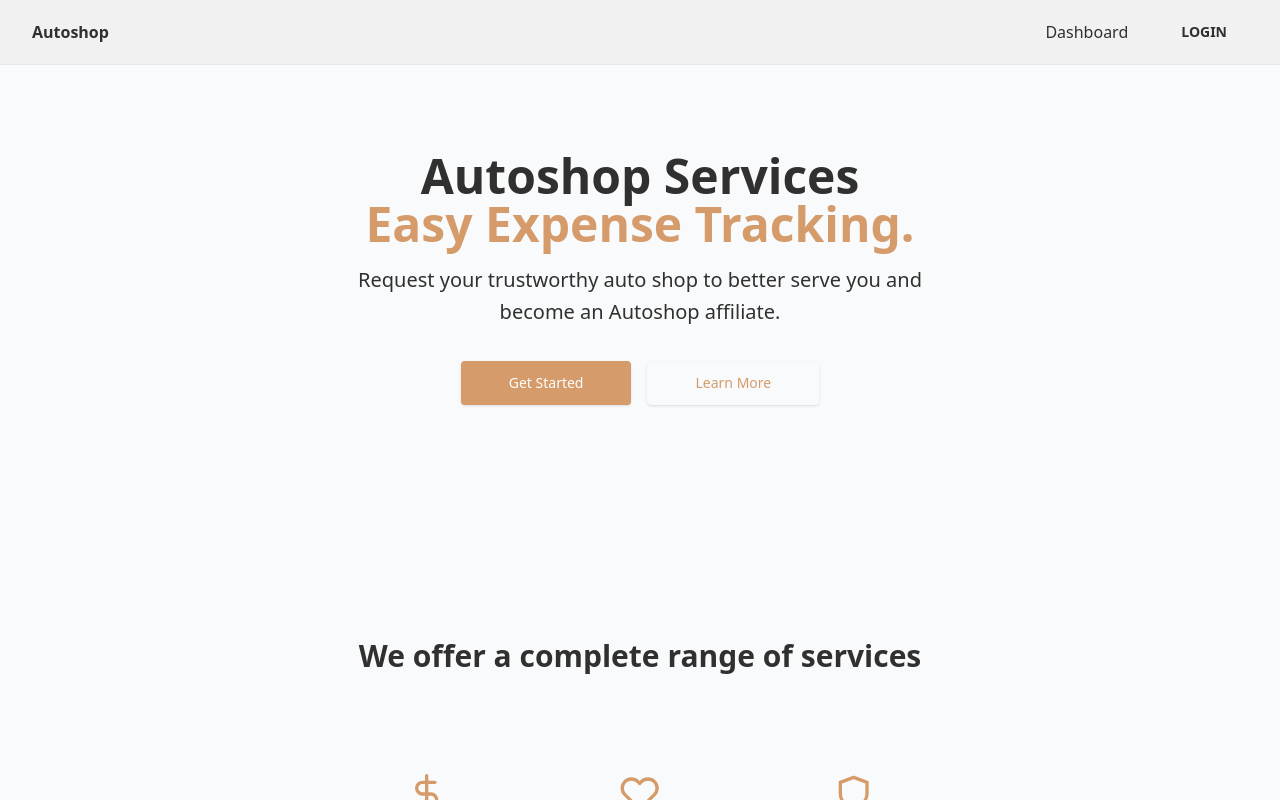
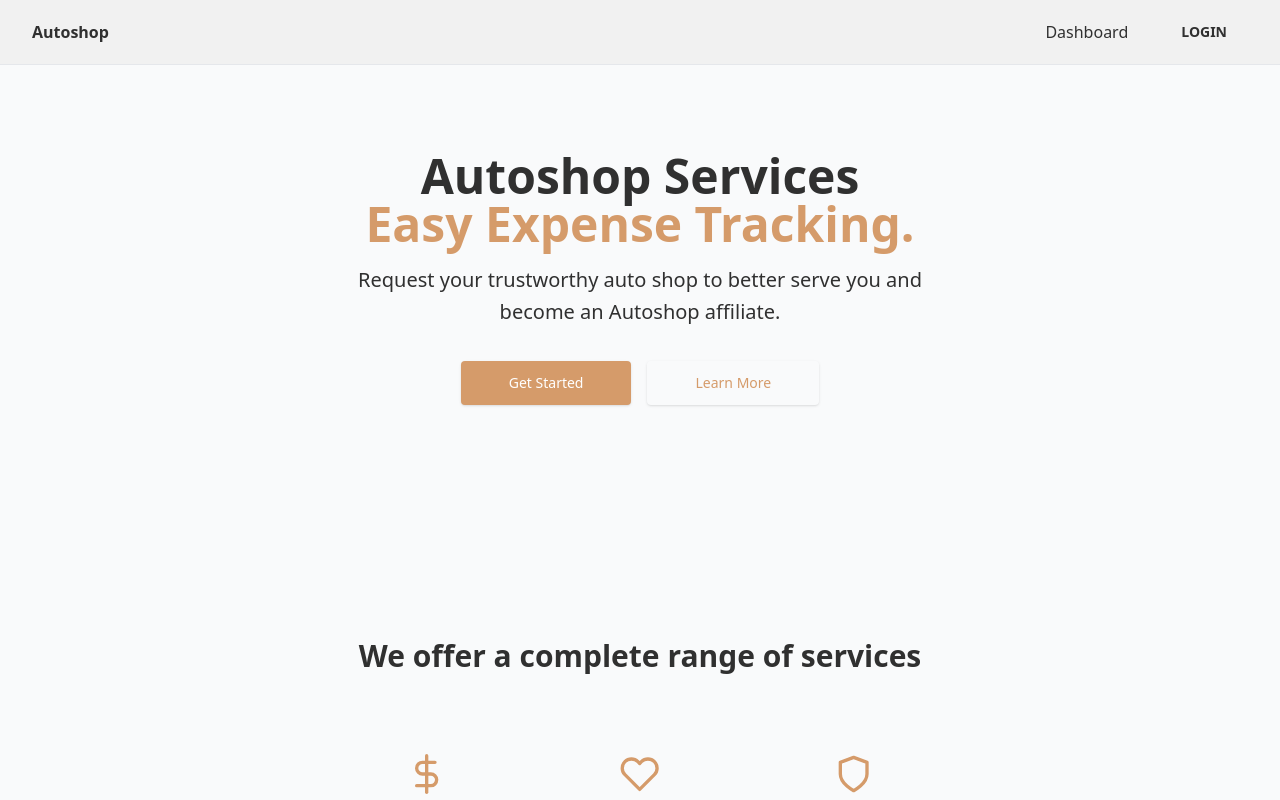
Before and after one commit to leanjunio/autoshop, a Next.js app: page / in a window 1280 px wide. Built offline with nearby package versions, Linux system fonts and the light colour scheme; no server answers.

Commit message:
add responsiveness

```diff
--- a/src/pages/index.tsx
+++ b/src/pages/index.tsx
@@ -48,34 +48,34 @@ export default function HomePage() {
           <div className="my-10 text-center font-extrabold">
             <p className="text-3xl">We offer a complete range of services</p>
           </div>
-          <div className="grid grid-rows-2 grid-cols-3 px-40 w-3/4 text-center">
-            <div className="flex flex-col p-10">
-              <FiDollarSign className="my-5 w-full text-accent" size={40} />
+          <div className="grid grid-rows-6 grid-cols-1 md:grid-rows-2 md:grid-cols-3 md:px-40 w-3/4 text-center">
+            <div className="flex flex-col md:p-10">
+              <FiDollarSign className="mb-5 w-full text-accent" size={40} />
               <p className="font-bold text-lg my-4">Enhance resale</p>
               <p className="text-sm">Print your personalized reports for top dollar resale value on your vehicle</p>
             </div>
             <div className="flex flex-col p-10">
-              <FiHeart className="my-5 w-full text-accent" size={40} />
+              <FiHeart className="mb-5 w-full text-accent" size={40} />
               <p className="font-bold text-lg my-4">Encourage loyalty</p>
               <p className="text-sm">Easily manage your loyalty program to maintain customer retention</p>
             </div>
             <div className="flex flex-col p-10">
-              <FiShield className="my-5 w-full text-accent" size={40} />
+              <FiShield className="mb-5 w-full text-accent" size={40} />
               <p className="font-bold text-lg my-4">Establish trust</p>
               <p className="text-sm">We only acquire vehicle data with permission from our customers</p>
             </div>
             <div className="flex flex-col p-10">
-              <FiGlobe className="my-5 w-full text-accent" size={40} />
+              <FiGlobe className="mb-5 w-full text-accent" size={40} />
               <p className="font-bold text-lg my-4">Save the planet</p>
               <p className="text-sm">Monitor vehicle cost to prolong vehicle life, reducing manufacturing production to slow down climate change</p>
             </div>
             <div className="flex flex-col p-10">
-              <FiAward className="my-5 w-full text-accent" size={40} />
+              <FiAward className="mb-5 w-full text-accent" size={40} />
               <p className="font-bold text-lg my-4">Compare and compete</p>
               <p className="text-sm">Compare customer spending, shop performance, and common repair issues to other shops within the network</p>
             </div>
             <div className="flex flex-col p-10">
-              <FiClock className="my-5 w-full text-accent" size={40} />
+              <FiClock className="mb-5 w-full text-accent" size={40} />
               <p className="font-bold text-lg my-4">Get your time back</p>
               <p className="text-sm">Print business use reports for; insuance costs, license fees, fuel cost, mechcanical services. repairs and more!</p>
             </div>
```
